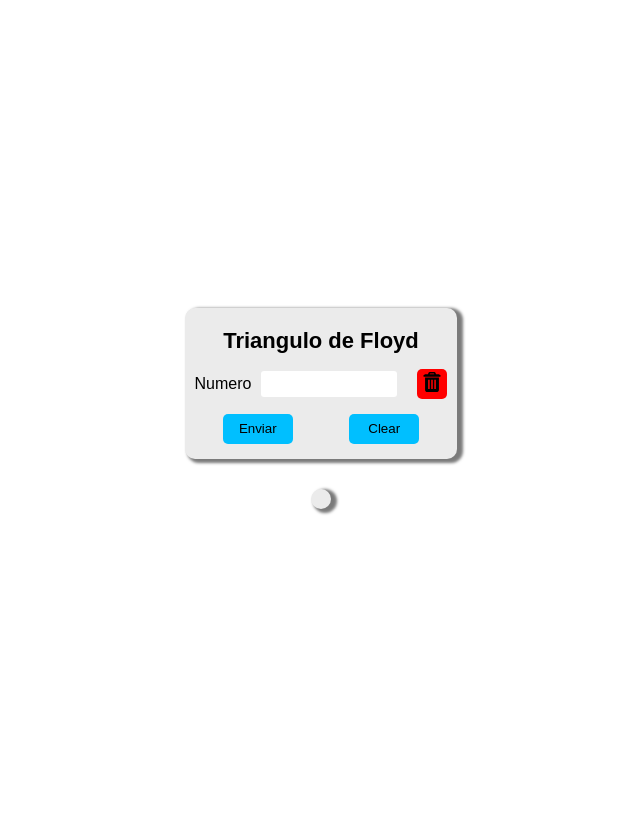
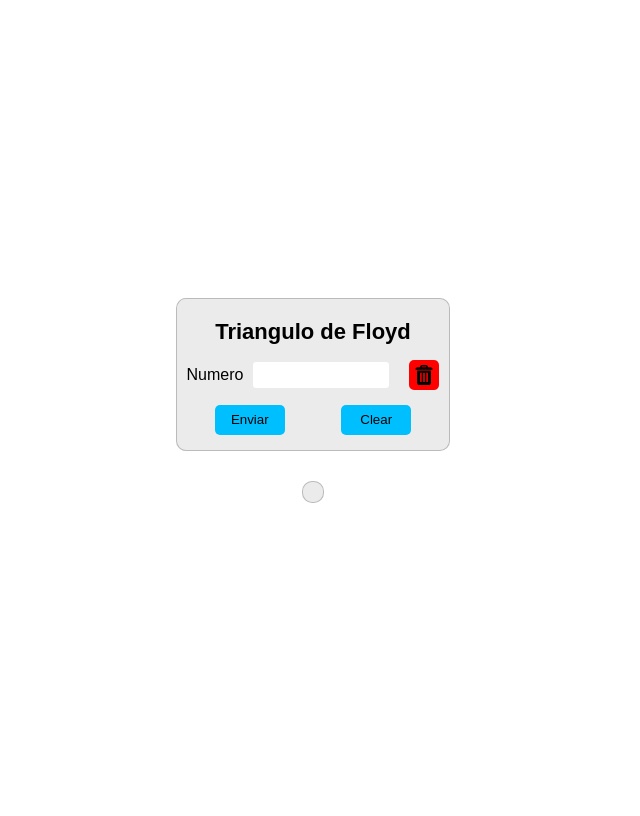
Before and after one commit to Dvix-dev/2-DAW, a PHP site: page / in a window 1280 px wide. Shown: the whole page, without its empty margins (327-967 px from the left). After the commit the page ends 503 px from the top, so only its background shows below. Run offline with PHP 8.4, Linux system fonts and the light colour scheme.

Commit message:
Improved design

```diff
--- a/entorno servidor/AF2/main.css
+++ b/entorno servidor/AF2/main.css
@@ -1,10 +1,14 @@
+* {
+    font-family: sans-serif;
+}
+
 body {
     display: flex;
     justify-content: center;
+    align-items: center;
     width: 100%;
-    height: 100vh;
-    align-items: center;
-    font-family: sans-serif;
+    min-height: 100vh;
+    margin: 0;
 }
 
 main {
@@ -19,7 +23,7 @@ form {
     padding: 10px;
     background-color: rgb(235, 235, 235);
     border-radius: 10px;
-    box-shadow: 4px 2px 3px 2px #00000085;
+    border: 1px solid rgb(176 176 176 / 80%);
     width: fit-content;
 }
 
@@ -55,6 +59,9 @@ input {
     height: 30px;
     background-color: red;
     padding: 0;
+    display: flex;
+    align-items: center;
+    justify-content: center;
 }
 
 #buttons {
@@ -81,7 +88,7 @@ li {
     padding: 10px;
     background-color: rgb(235, 235, 235);
     border-radius: 10px;
-    box-shadow: 4px 2px 3px 2px #00000085;
+    border: 1px solid rgb(176 176 176 / 80%);
     width: fit-content;
 }
 
```
